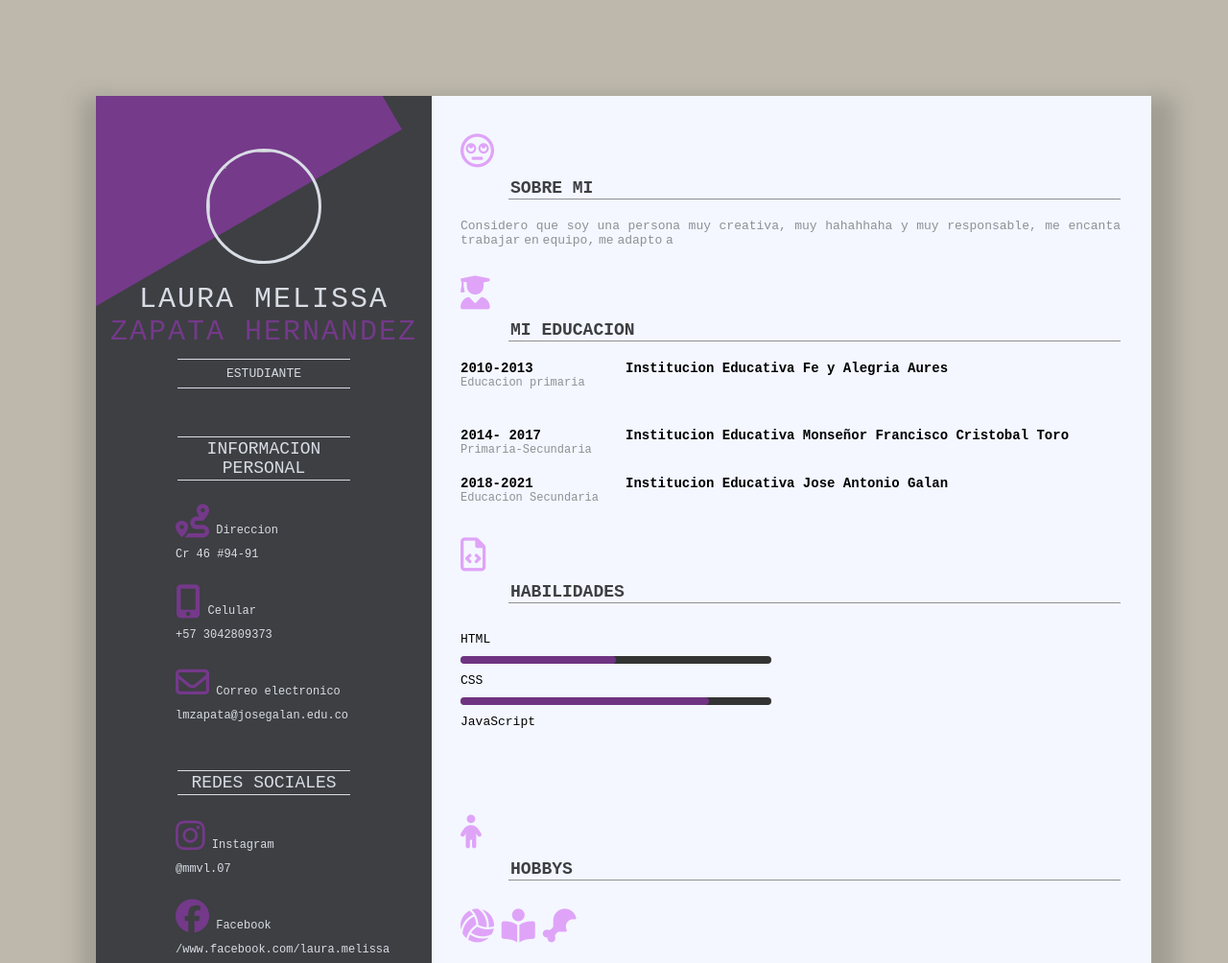
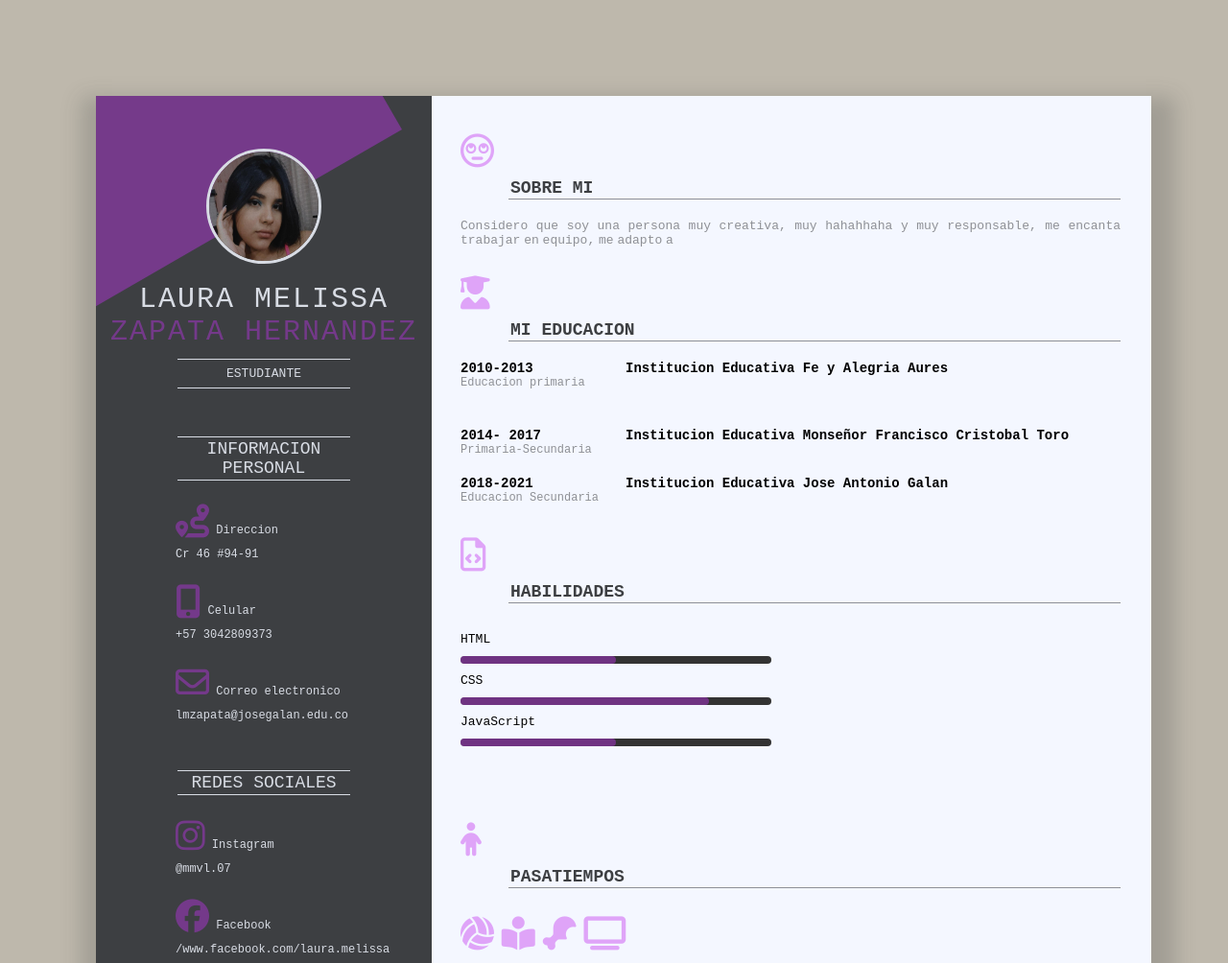
Before and after one commit to lmzapata7/Curriculum, a plain HTML site: page index/index.html in a window 1280 px wide. Shown: the top 1004 px of the page at 96% size. Drawn offline with Linux system fonts and the light colour scheme.

Commit message:
Se modifico html y css

```diff
--- a/index/index.html
+++ b/index/index.html
@@ -4,7 +4,7 @@
     <meta charset="UTF-8">
     <meta http-equiv="X-UA-Compatible" content="IE=edge">
     <meta name="viewport" content="width=device-width, initial-scale=1.0">
-    <script src="Home.js"></script>
+    <script src="main.js"></script>
     <script src="https://kit.fontawesome.com/a6649619ef.js" crossorigin="anonymous"></script>
     <link rel="stylesheet" href="styles.css">
     <title>Curriculum</title>
@@ -14,7 +14,7 @@
     <div class="left-section">
         <div class="profile">
 
-            <img src="imagenes/lmzh.jpg" class="profile-img">
+            <img src="img/lmzh.jpg" class="profile-img">
             <div class="purple-box"></div>
         </div>
             <h2 class="name">Laura Melissa <br><span> Zapata Hernandez</span></h2>
@@ -105,18 +105,18 @@
             <br><br>
             <div class="right-heading">
                 <i class="fas fa-child"></i>
-                <p class="p2">Hobbys</p>
+                <p class="p2">Pasatiempos</p>
             </div><br><br>
             <div class="clearfix"></div>
             <div>
                 <i class="fas fa-volleyball-ball"></i>
                 <i class="fas fa-book-reader"></i>
                 <i class="fas fa-drumstick-bite"></i>
+                <i class="fas fa-tv"></i>
 
             </div>
 
 
-<div class="clearfix"></div>
 </div>
 </body>
 </html>
--- a/index/main.js
+++ b/index/main.js
@@ -0,0 +1,12 @@
+const btnSwitch = document.querySelector('#switch');
+
+btnSwitch.addEventListener('click', () =>{
+    document.body.classList-toggle('dark');
+    btnSwitch.classList.toggle('active');
+
+    if(document.body.classList.contains('dark')){
+        localStorage.setItem('dark-mode', 'true');
+    } else {
+        localStorage.setItem('dark-mode', 'false')
+    }
+});
--- a/index/styles.css
+++ b/index/styles.css
@@ -5,7 +5,6 @@
 --white:#f4f7ff;
 --gray:#d8dce4;
 --Ligthgray: #8e9095;
-
 
 }
 
@@ -250,18 +249,31 @@ body{
     border-radius: 9px;
 }
 
-.p6{
-    margin-top: 10px;
-    margin-bottom: 10px;
+#progress3{
+    background: #333;
+    border-radius: 13px;
+    height: 8px;
+    width: 100%;
 }
 
-.h-img{
-    margin-top: 25px;
-    width: 45px;
-    margin-right: 45px;
+#progress3:after{
+    content: '';
+    display: block;
+    background: var(--purple);
+    width: 50%;
+    height: 100%;
+    border-radius: 9px;
+
 }
+
 i{
     font-size: 35px;
     color: var(--purple);
     margin-bottom: 10px;
  }
+
+
+.p6{
+    margin-top: 10px;
+    margin-bottom: 10px;
+}
```
